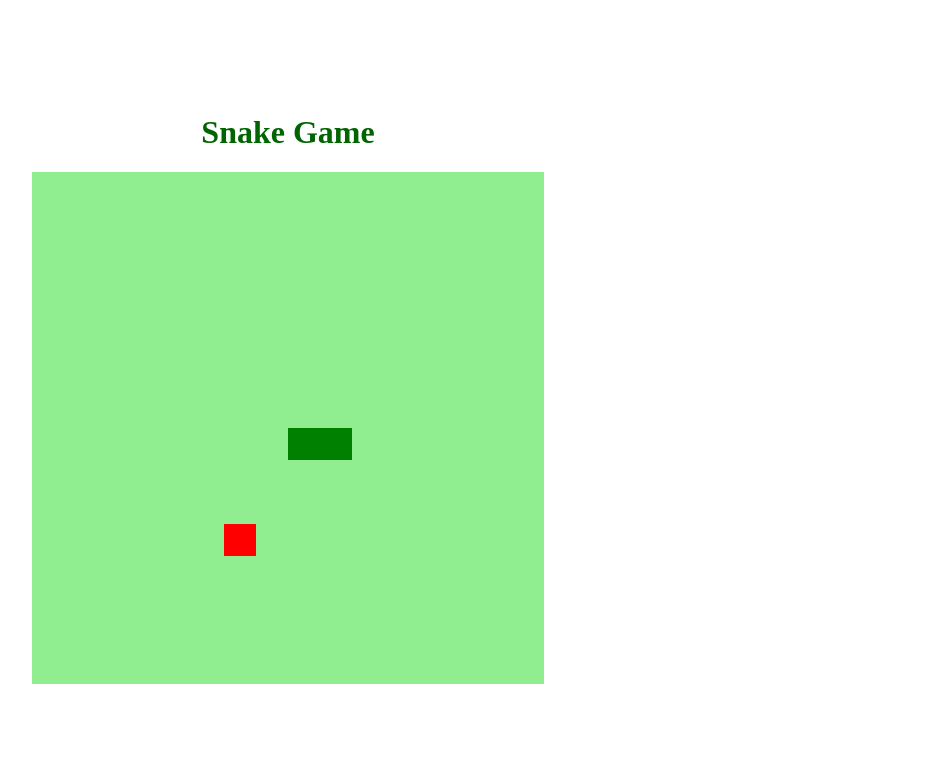
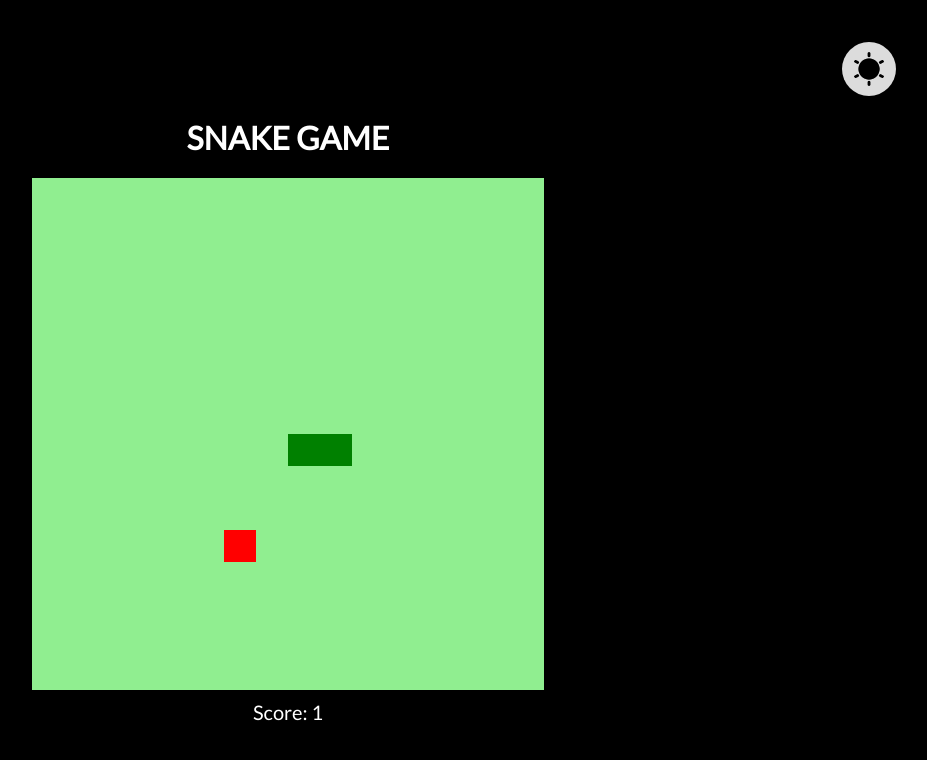
Before and after one commit to analiseburtet/snake-game, a plain HTML site: page index.html in a window 1280 px wide. Shown: the whole page, without its empty margins (352-1279 px from the left). Drawn offline with Linux system fonts and the light colour scheme.

Commit message:
implementar score

```diff
--- a/index.html
+++ b/index.html
@@ -9,7 +9,9 @@
         <title>SNAKE GAME</title>
     </head>
     <body>
-        <h1>Snake Game</h1>
+        <div id="theme"><img class="light" src="./img/brightness.png"/></div>
+        <h1>SNAKE GAME</h1>
         <canvas id="snake" width="512" height="512"></canvas>
+        <div id="score">Score: 0</div>
     </body>
 </html>
--- a/script.js
+++ b/script.js
@@ -1,4 +1,5 @@
 let canvas = document.getElementById("snake")
+let score = document.getElementById("score")
 let context = canvas.getContext("2d")
 let box = 32
 let snake = []
@@ -66,7 +67,8 @@ const iniciarJogo = () => {
         snake.pop()
     }else {
         food.x = Math.floor(Math.random() * 15 + 1) * box,
-        food.y = Math.floor(Math.random() * 15 +1) * box
+        food.y = Math.floor(Math.random() * 15 +1) * box,
+        score.innerHTML = "Score: " + snake.length
     }
 
     let newHead = {
--- a/style.css
+++ b/style.css
@@ -1,3 +1,5 @@
+@import url('https://fonts.googleapis.com/css2?family=Lato&display=swap');
+
 body {
     height: 95vh;
     width: 95;
@@ -5,5 +7,25 @@ body {
     justify-content: center;
     align-items: center;
     flex-direction: column;
-    color: darkgreen;
+    color: white;
+    background: black;
+    font-family: 'Lato', sans-serif;
 }
+
+#theme {
+    display: flex;
+    justify-content: flex-end;
+    width: 95vw;
+}
+
+#score {
+    margin: 10px;
+    font-size: 20px;
+}
+
+.light {
+    background: gainsboro;
+    border-radius: 50%;
+    padding: 10px;
+    max-width: 34px;
+}
```
Also changed, not shown: img/brightness.png (added), img/darkMode.png (added).
